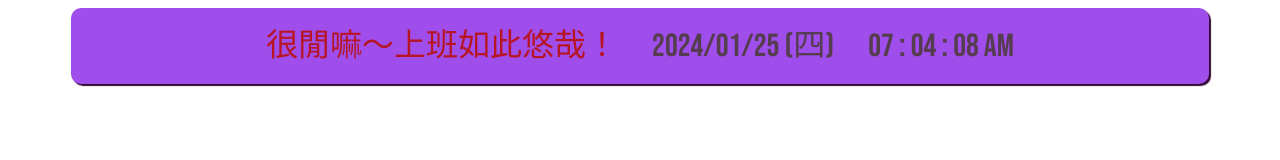
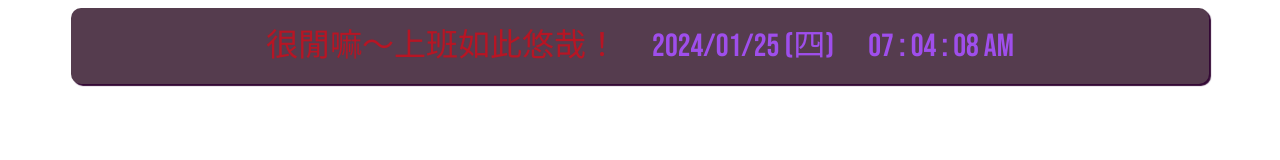
Before and after one commit to ethankao1029/notion, a plain HTML site: page index.html in a window 1280 px wide. Drawn offline with Linux system fonts and the light colour scheme.

Commit message:
Update index.html

```diff
--- a/index.html
+++ b/index.html
@@ -40,9 +40,9 @@ h1 {
 .card {
     padding: 10px 25px 10px 25px;
     border-radius: 10px;
-    background: #9F4EEC;
+    background: #553c4e;
     width: 85vw;
-    color: #553c4e;
+    color: #9F4EEC;
     display: inline-block;
     box-shadow: 2px 2px 1px 0px #330835;
 }
```
